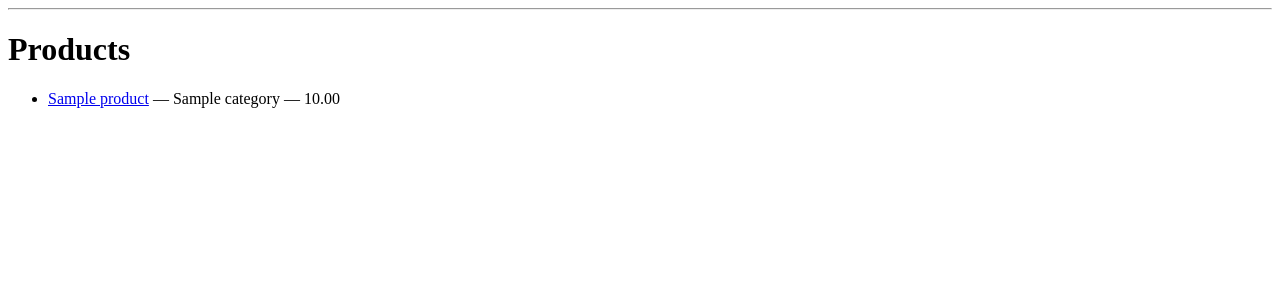
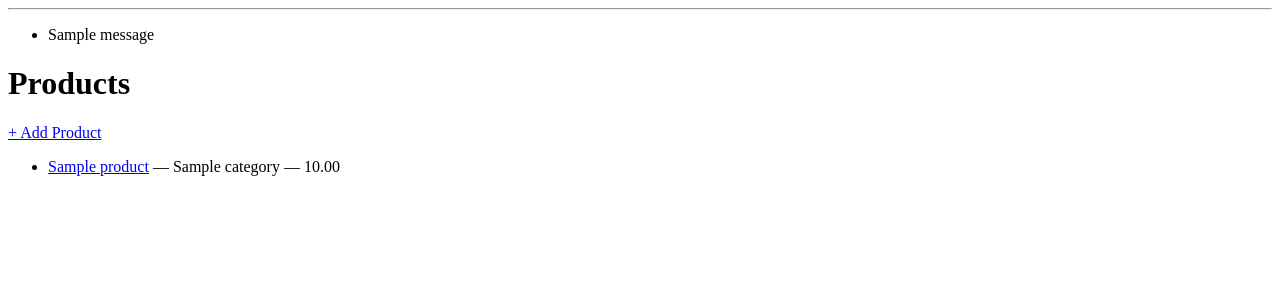
Before and after one commit to jihadnassar202/E-Commerce-Project, a Django app: page /products/ in a window 1280 px wide. Shown: the part 26-326 px from the top of the page. Run offline with Django 5.2, Linux system fonts and the light colour scheme; tables that the repository leaves empty hold one stand-in row (values such as "Sample post"); one stand-in notice (Sample message) is shown.

Commit message:
product crud in form and authintcation

```diff
--- a/products/templates/products/product_detail.html
+++ b/products/templates/products/product_detail.html
@@ -11,3 +11,7 @@
 
   <p><a href="{% url 'product_list' %}">← Back to products</a></p>
 {% endblock %}
+<p>
+  <a href="{% url 'product_update' product.pk %}">Edit</a> |
+  <a href="{% url 'product_delete' product.pk %}">Delete</a>
+</p>
--- a/products/templates/products/product_list.html
+++ b/products/templates/products/product_list.html
@@ -4,7 +4,7 @@
 
 {% block content %}
   <h1>Products</h1>
-
+  <p><a href="{% url 'product_create' %}">+ Add Product</a></p>
   {% if products %}
     <ul>
       {% for p in products %}
--- a/products/urls.py
+++ b/products/urls.py
@@ -3,5 +3,8 @@ from . import views
 
 urlpatterns = [
     path("", views.product_list, name="product_list"),
+    path("new/", views.product_create, name="product_create"),
     path("<int:pk>/", views.product_detail, name="product_detail"),
+    path("<int:pk>/edit/", views.product_update, name="product_update"),
+    path("<int:pk>/delete/", views.product_delete, name="product_delete"),
 ]
--- a/products/views.py
+++ b/products/views.py
@@ -1,5 +1,11 @@
 from django.shortcuts import render, get_object_or_404
 from .models import Product
+from django.shortcuts import render, get_object_or_404, redirect
+from django.contrib import messages
+from .models import Product
+from .forms import ProductForm
+from django.contrib.auth.decorators import login_required
+
 
 def product_list(request):
     products = Product.objects.filter(is_active=True).select_related("category").order_by("-created_at")
@@ -8,3 +14,45 @@ def product_list(request):
 def product_detail(request, pk):
     product = get_object_or_404(Product, pk=pk, is_active=True)
     return render(request, "products/product_detail.html", {"product": product})
+
+
+def product_list(request):
+    products = Product.objects.filter(is_active=True).select_related("category").order_by("-created_at")
+    return render(request, "products/product_list.html", {"products": products})
+
+def product_detail(request, pk):
+    product = get_object_or_404(Product, pk=pk)
+    return render(request, "products/product_detail.html", {"product": product})
+@login_required
+def product_create(request):
+    if request.method == "POST":
+        form = ProductForm(request.POST)
+        if form.is_valid():
+            product = form.save()
+            messages.success(request, "Product created successfully.")
+            return redirect("product_detail", pk=product.pk)
+        messages.error(request, "Fix the errors below.")
+    else:
+        form = ProductForm()
+    return render(request, "products/product_form.html", {"form": form, "mode": "create"})
+@login_required
+def product_update(request, pk):
+    product = get_object_or_404(Product, pk=pk)
+    if request.method == "POST":
+        form = ProductForm(request.POST, instance=product)
+        if form.is_valid():
+            product = form.save()
+            messages.success(request, "Product updated successfully.")
+            return redirect("product_detail", pk=product.pk)
+        messages.error(request, "Fix the errors below.")
+    else:
+        form = ProductForm(instance=product)
+    return render(request, "products/product_form.html", {"form": form, "mode": "update", "product": product})
+@login_required
+def product_delete(request, pk):
+    product = get_object_or_404(Product, pk=pk)
+    if request.method == "POST":
+        product.delete()
+        messages.success(request, "Product deleted.")
+        return redirect("product_list")
+    return render(request, "products/product_confirm_delete.html", {"product": product})
--- a/templates/base.html
+++ b/templates/base.html
@@ -13,6 +13,14 @@
   </nav>
   <hr>
   <main>
+    {% if messages %}
+  <ul>
+    {% for message in messages %}
+      <li>{{ message }}</li>
+    {% endfor %}
+  </ul>
+{% endif %}
+
     {% block content %}{% endblock %}
   </main>
 </body>
```
Also changed, not shown: products/forms.py (added, +13 -0 lines), products/templates/products/product_confirm_delete.html (added, +13 -0 lines), products/templates/products/product_form.html (added, +13 -0 lines).
